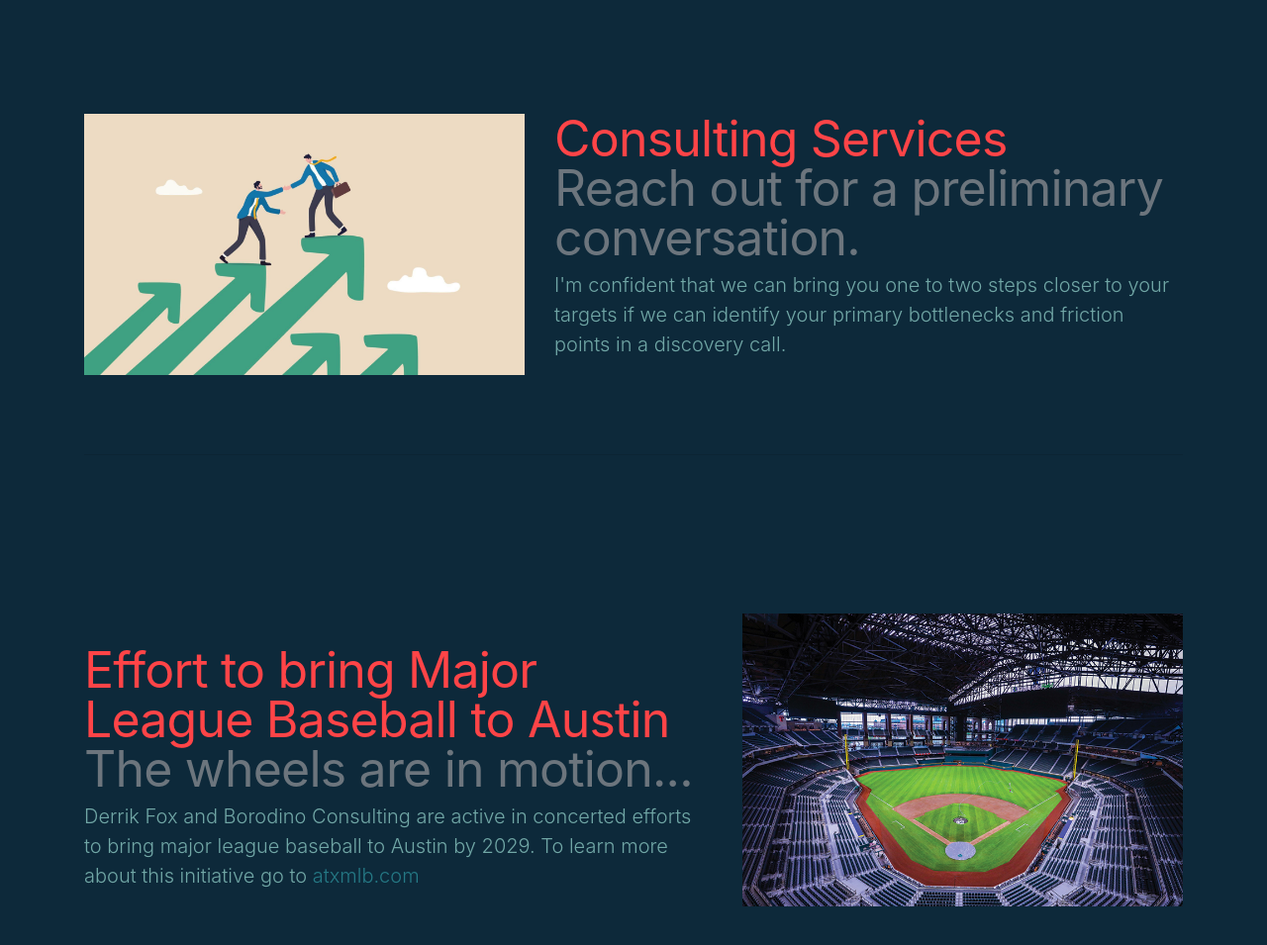
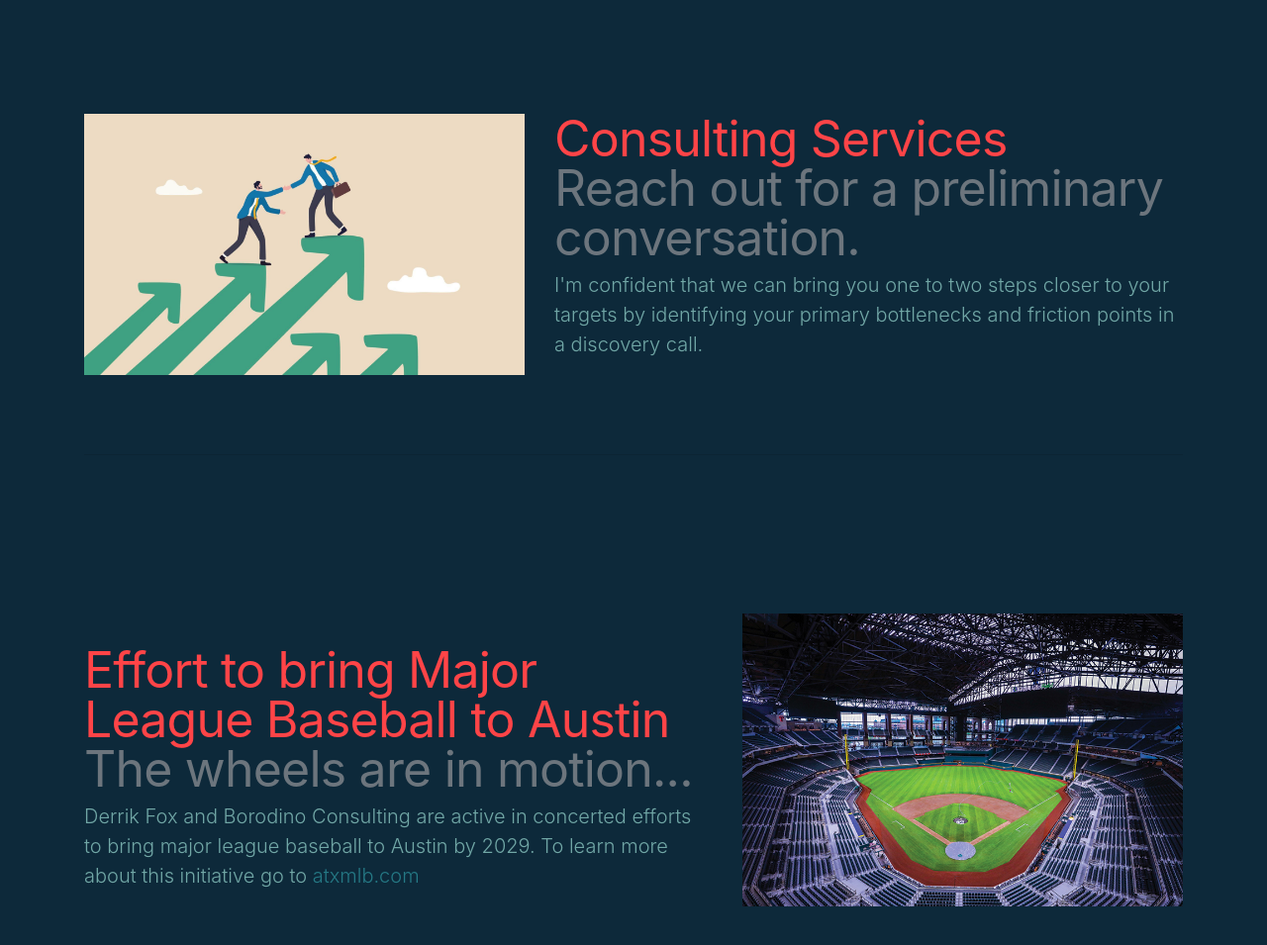
Before and after one commit to Jorge-Cano/bf-responsive, a plain HTML site: page index.html in a window 1280 px wide. Shown: the part 1232-2187 px from the top of the page at 99% size. Drawn offline with Linux system fonts and the light colour scheme.

Commit message:
consulting section edits

```diff
--- a/index.html
+++ b/index.html
@@ -162,7 +162,7 @@
         <div id="consulting-services" class="row featurette align-items-end">
           <div class="col-md-7 order-md-2">
             <h2 class="featurette-heading">Consulting Services <span class="text-muted"><br>Reach out for a preliminary conversation.</span></h2>
-            <p class="lead">I'm confident that we can bring you one to two steps closer to your targets if we can identify your primary bottlenecks and friction points in a discovery call.</p>
+            <p class="lead">I'm confident that we can bring you one to two steps closer to your targets by identifying your primary bottlenecks and friction points in a discovery call.</p>
           </div>
           <div class="col-md-5 order-md-1">
             <img class="featurette-image img-fluid mx-auto align-self-end" src="consulting.png" alt="Conversation">
```
